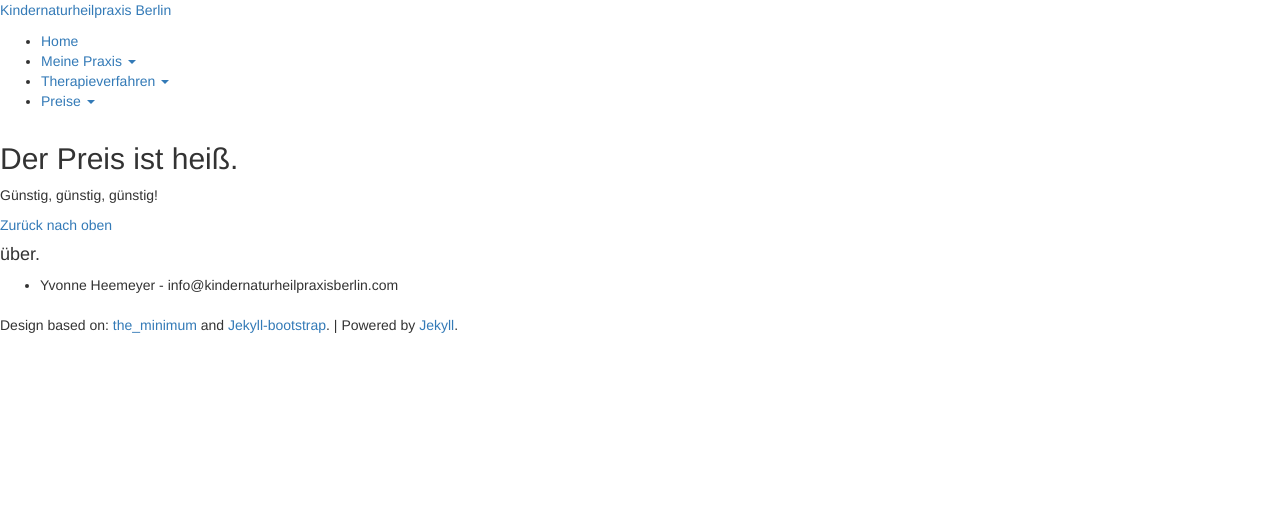
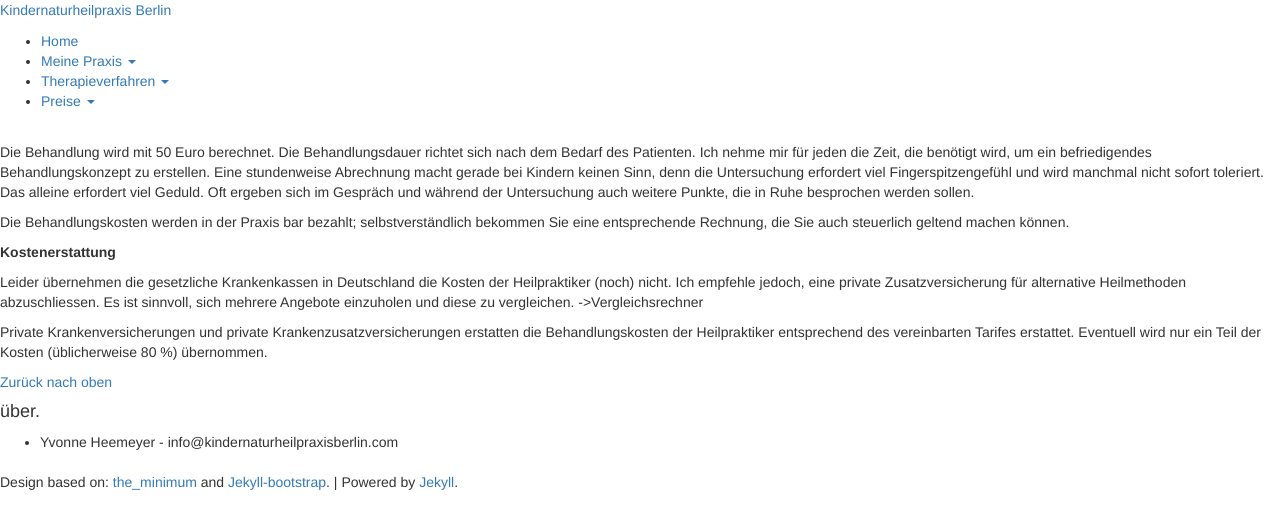
Before and after one commit to heilpraktiker/heilpraktiker.github.io, a Jekyll site: the page built from preise/behandlung/index.md, in a window 1280 px wide. Shown: the top 529 px of the page. Built offline with Jekyll 4.4.1, drawn with Linux system fonts in a browser that asks for light colours; nearby versions of some CDN libraries; comment, search, counter and statistics services are not loaded.

Commit message:
Updated index.md

```diff
--- a/preise/behandlung/index.md
+++ b/preise/behandlung/index.md
@@ -6,5 +6,12 @@ published: true
 ---
 
 {% include JB/setup %}
-##Der Preis ist heiß.
-Günstig, günstig, günstig!
+Die Behandlung wird mit 50 Euro berechnet. Die Behandlungsdauer richtet sich nach dem Bedarf des Patienten. Ich nehme mir für jeden die Zeit, die benötigt wird, um ein befriedigendes Behandlungskonzept zu erstellen. Eine stundenweise Abrechnung macht gerade bei Kindern keinen Sinn, denn die Untersuchung erfordert viel Fingerspitzengefühl und wird manchmal nicht sofort toleriert. Das alleine erfordert viel Geduld. Oft ergeben sich im Gespräch und während der Untersuchung auch weitere Punkte, die in Ruhe besprochen werden sollen.
+
+Die Behandlungskosten werden in der Praxis bar bezahlt; selbstverständlich bekommen Sie eine entsprechende Rechnung, die Sie auch steuerlich geltend machen können.
+
+**Kostenerstattung**
+
+Leider übernehmen die gesetzliche Krankenkassen in Deutschland die Kosten der Heilpraktiker (noch) nicht. Ich empfehle jedoch, eine private Zusatzversicherung für alternative Heilmethoden abzuschliessen. Es ist sinnvoll, sich mehrere Angebote einzuholen und diese zu vergleichen. ->Vergleichsrechner
+
+Private Krankenversicherungen und private Krankenzusatzversicherungen erstatten die Behandlungskosten der Heilpraktiker entsprechend des vereinbarten Tarifes erstattet. Eventuell wird nur ein Teil der Kosten (üblicherweise 80 %) übernommen.
```
